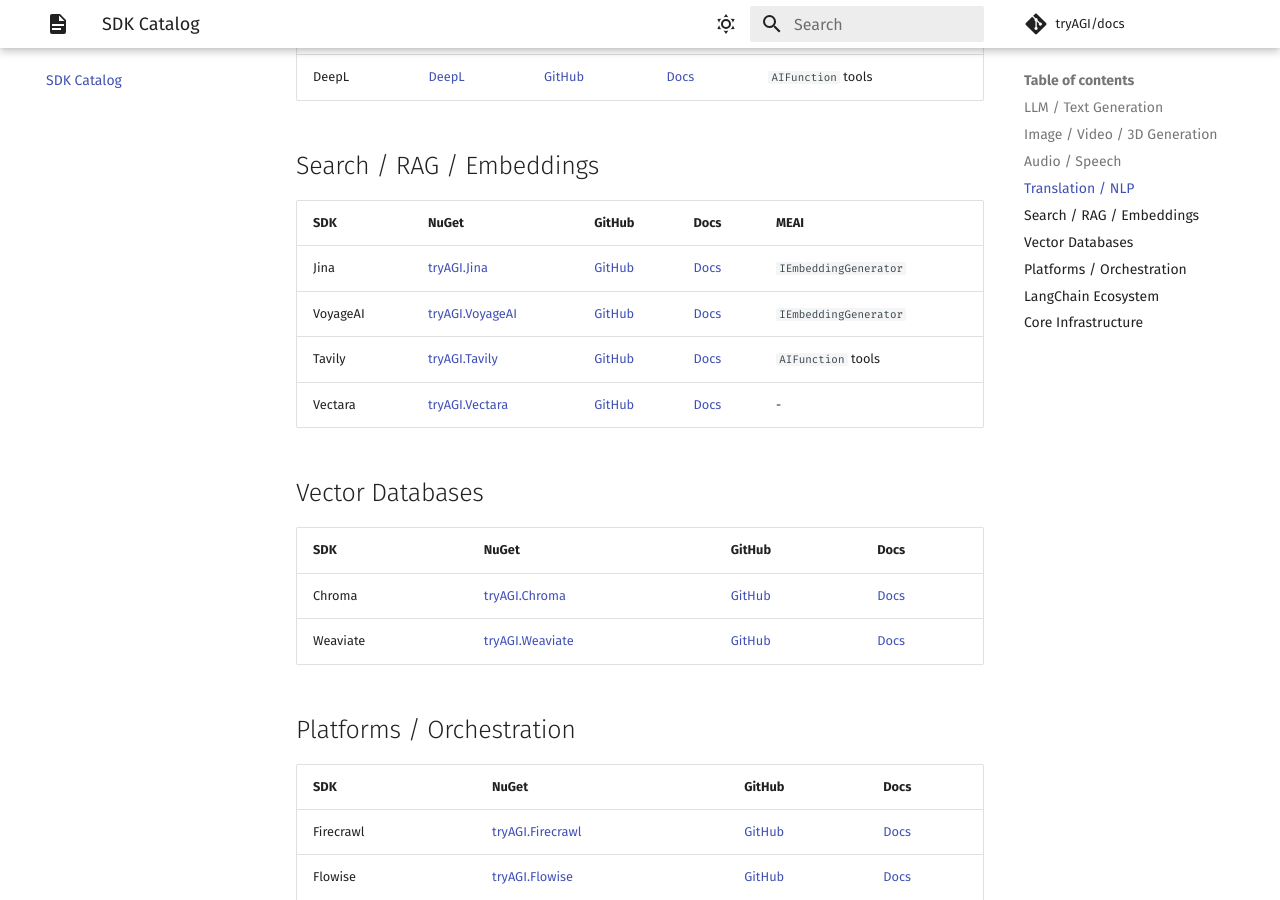
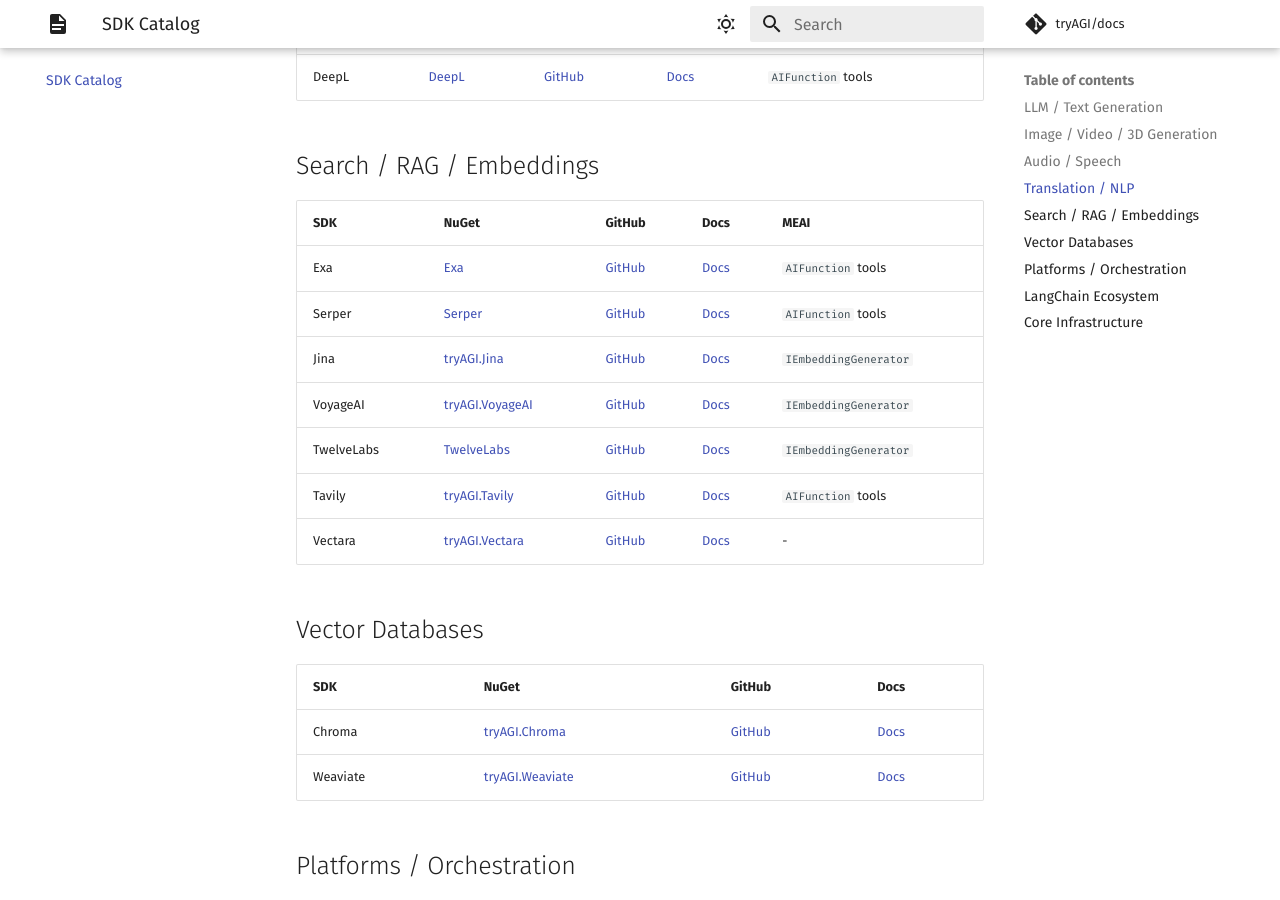
Before and after one commit to tryAGI/docs, an MkDocs documentation site: the page built from docs/sdks/index.md, in a window 1280 px wide and 900 px high, scrolled down 1864 px. Built offline with MkDocs 1.6.1 and Material for MkDocs 9.7.7, drawn with Linux system fonts in a browser that asks for light colours; comment, search, counter and statistics services are not loaded; the version menu is left out.

Commit message:
Add Exa, Serper, and TwelveLabs to SDK catalog
Co-Authored-By: Claude Opus 4.6 <noreply@anthropic.com>

```diff
--- a/docs/sdks/index.md
+++ b/docs/sdks/index.md
@@ -51,8 +51,11 @@ Complete listing of all tryAGI SDKs organized by category.
 
 | SDK | NuGet | GitHub | Docs | MEAI |
 |-----|-------|--------|------|------|
+| Exa | [Exa](https://www.nuget.org/packages/Exa) | [GitHub](https://github.com/tryAGI/Exa) | [Docs](https://tryagi.github.io/Exa/) | `AIFunction` tools |
+| Serper | [Serper](https://www.nuget.org/packages/Serper) | [GitHub](https://github.com/tryAGI/Serper) | [Docs](https://tryagi.github.io/Serper/) | `AIFunction` tools |
 | Jina | [tryAGI.Jina](https://www.nuget.org/packages/tryAGI.Jina) | [GitHub](https://github.com/tryAGI/Jina) | [Docs](https://tryagi.github.io/Jina/) | `IEmbeddingGenerator` |
 | VoyageAI | [tryAGI.VoyageAI](https://www.nuget.org/packages/tryAGI.VoyageAI) | [GitHub](https://github.com/tryAGI/VoyageAI) | [Docs](https://tryagi.github.io/VoyageAI/) | `IEmbeddingGenerator` |
+| TwelveLabs | [TwelveLabs](https://www.nuget.org/packages/TwelveLabs) | [GitHub](https://github.com/tryAGI/TwelveLabs) | [Docs](https://tryagi.github.io/TwelveLabs/) | `IEmbeddingGenerator` |
 | Tavily | [tryAGI.Tavily](https://www.nuget.org/packages/tryAGI.Tavily) | [GitHub](https://github.com/tryAGI/Tavily) | [Docs](https://tryagi.github.io/Tavily/) | `AIFunction` tools |
 | Vectara | [tryAGI.Vectara](https://www.nuget.org/packages/tryAGI.Vectara) | [GitHub](https://github.com/tryAGI/Vectara) | [Docs](https://tryagi.github.io/Vectara/) | - |
 
```
